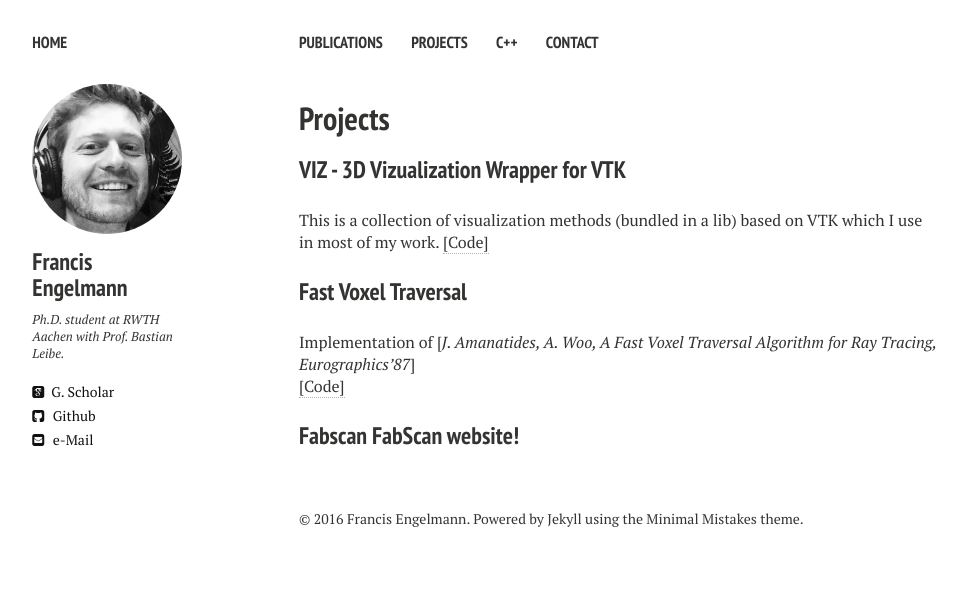
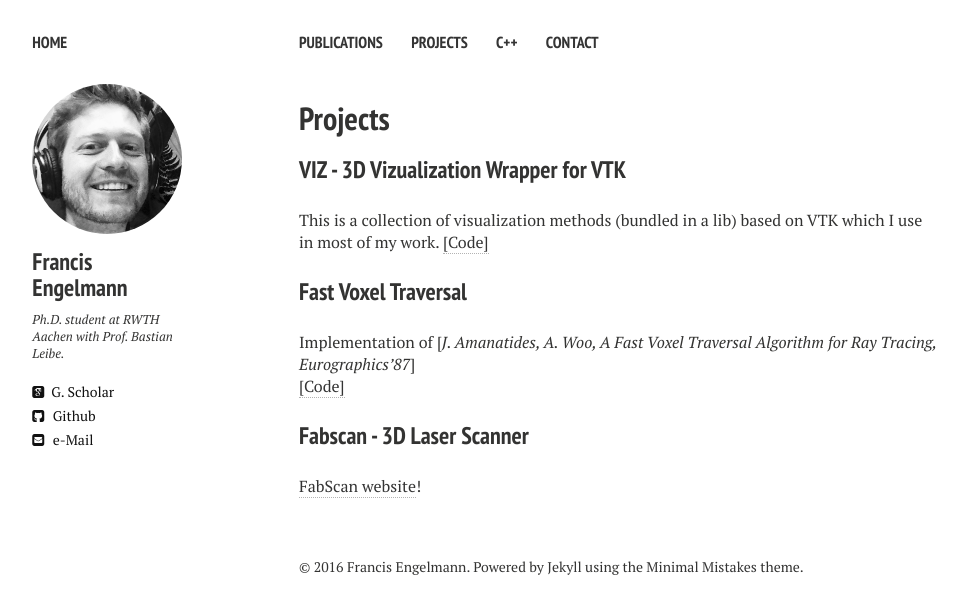
Before and after one commit to francisengelmann/francisengelmann.github.io, a Jekyll site: the page built from projects.md, in a window 1280 px wide. Shown: the top 614 px of the page, without its empty margins (21-987 px from the left). Built offline with Jekyll 4.4.1, drawn with Linux system fonts in a browser that asks for light colours; nearby versions of some CDN libraries.

Commit message:
Update projects.md

```diff
--- a/projects.md
+++ b/projects.md
@@ -16,4 +16,5 @@ Implementation of [*J. Amanatides, A. Woo, A Fast Voxel Traversal Algorithm for
 
 [[Code]](https://github.com/francisengelmann/fast_voxel_traversal)
 
-### Fabscan [FabScan website](https://hci.rwth-aachen.de/fabscan)!
+### Fabscan - 3D Laser Scanner
+[FabScan website](https://hci.rwth-aachen.de/fabscan)!
```
